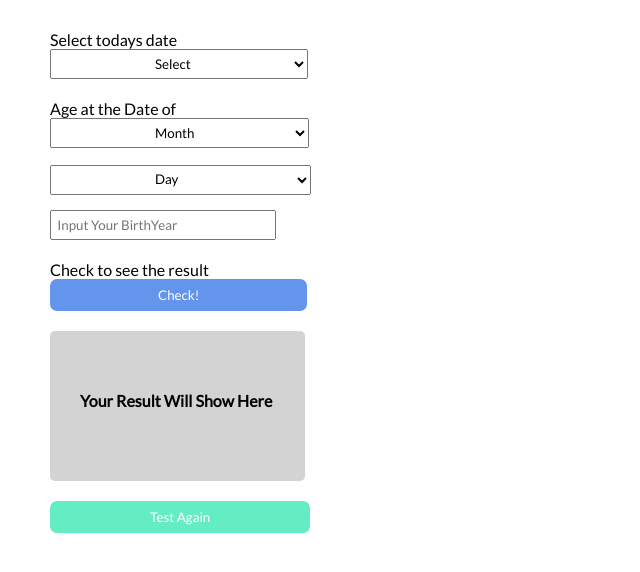
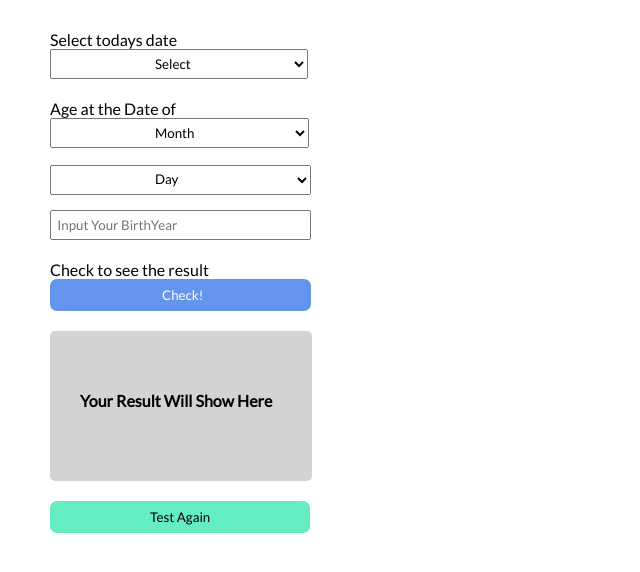
Before and after one commit to CodewithNafiz-NCN/Age-calculator2, a plain HTML site: page index.html in a window 1280 px wide. Shown: the whole page, without its empty margins (0-640 px from the left). Drawn offline with Linux system fonts and the light colour scheme.

Commit message:
Update style.css and bug killed
Stil Version 1.0.0.4

```diff
--- a/style.css
+++ b/style.css
@@ -40,7 +40,7 @@
 .putyear {
   padding-top: 5px;
   padding-bottom: 5px;
-  padding-right: 73px;
+  padding-right: 108px;
 }
 
 .Age-at-the-Date-of {
@@ -53,7 +53,7 @@
 }
 
 .button-1 {
-  padding: 8px 108px 8px 108px;
+  padding: 8px 108px 8px 112px;
   border: none;
   border-radius: 7px;
   background-color: cornflowerblue;
@@ -77,7 +77,7 @@
 
 .result {
   background-color: lightgray;
-  width: 255px;
+  width: 262px;
   height: 150px;
   border-radius: 5px;
   margin-top: 20px;
@@ -93,7 +93,7 @@
   border: none;
   border-radius: 7px;
   background-color: rgb(100, 237, 194);
-  color: white;
+  color: black;
   transition: opacity 0.3s;
   margin-top: 20px;
 }
```
